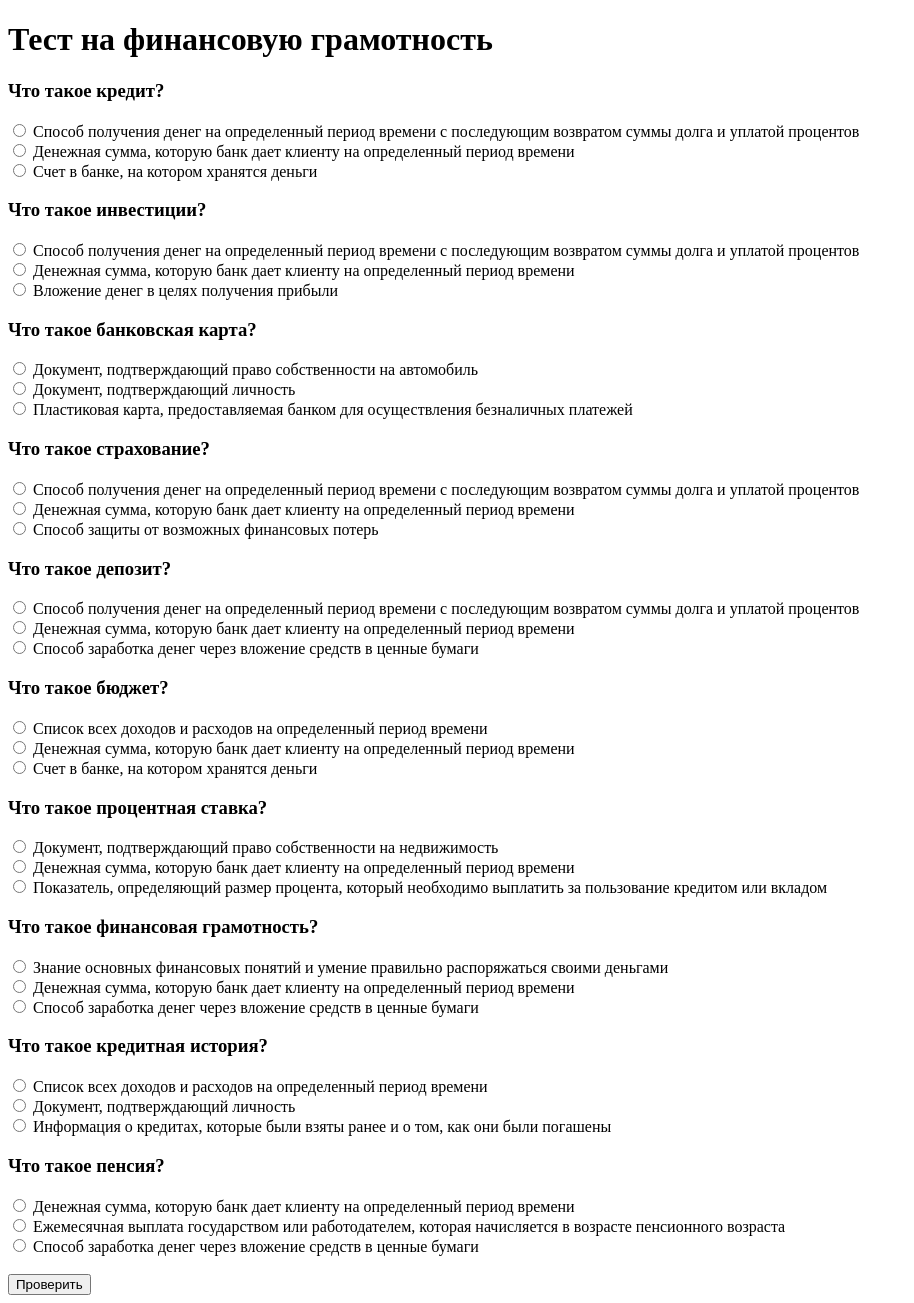
After one commit to ATGGTA8/School-for-cool, a PHP site: page /test.php in a window 1280 px wide. The commit adds this page. Shown: the whole page, without its empty margins (0-914 px from the left). Run offline with PHP 8.4, Linux system fonts and the light colour scheme.

Commit message:
Добавление стилей

```diff
--- a/index.php
+++ b/index.php
@@ -12,9 +12,9 @@
     </a>
     <nav>
         <ul>
-            <li><a href="#">Главная</a></li>
+            <li><a href="index.php">Главная</a></li>
             <li><a href="#">Учебные материалы</a></li>
-            <li><a href="#">Пройти тест</a></li>
+            <li><a href="test.php">Пройти тест</a></li>
         </ul>
     </nav>
     <form>
--- a/style.css
+++ b/style.css
@@ -1,11 +1,13 @@
 body {
     font-family: Arial, sans-serif;
-    background-color: #f2f8f8;
+    background-image: url("../img/background.svg");
+    background-repeat: no-repeat;
+    background-size: cover;
+    animation: rotate 6s infinite alternate linear;
     margin: 0;
 }
 
 header {
-    background-color: #ffffff;
     box-shadow: 0 1px 2px rgba(0, 0, 0, 0.1);
 }
 
--- /dev/null
+++ b/test.php
@@ -0,0 +1,137 @@
+<?php
+$questions = array(
+    array(
+        "question" => "Что такое кредит?",
+        "options" => array(
+            "Способ получения денег на определенный период времени с последующим возвратом суммы долга и уплатой процентов",
+            "Денежная сумма, которую банк дает клиенту на определенный период времени",
+            "Счет в банке, на котором хранятся деньги"
+        ),
+        "answer" => 1
+    ),
+    array(
+        "question" => "Что такое инвестиции?",
+        "options" => array(
+            "Способ получения денег на определенный период времени с последующим возвратом суммы долга и уплатой процентов",
+            "Денежная сумма, которую банк дает клиенту на определенный период времени",
+            "Вложение денег в целях получения прибыли"
+        ),
+        "answer" => 3
+    ),
+    array(
+        "question" => "Что такое банковская карта?",
+        "options" => array(
+            "Документ, подтверждающий право собственности на автомобиль",
+            "Документ, подтверждающий личность",
+            "Пластиковая карта, предоставляемая банком для осуществления безналичных платежей"
+        ),
+        "answer" => 3
+    ),
+    array(
+        "question" => "Что такое страхование?",
+        "options" => array(
+            "Способ получения денег на определенный период времени с последующим возвратом суммы долга и уплатой процентов",
+            "Денежная сумма, которую банк дает клиенту на определенный период времени",
+            "Способ защиты от возможных финансовых потерь"
+        ),
+        "answer" => 3
+    ),
+    array(
+        "question" => "Что такое депозит?",
+        "options" => array(
+            "Способ получения денег на определенный период времени с последующим возвратом суммы долга и уплатой процентов",
+            "Денежная сумма, которую банк дает клиенту на определенный период времени",
+            "Способ заработка денег через вложение средств в ценные бумаги"
+        ),
+        "answer" => 1
+    ),
+    array(
+        "question" => "Что такое бюджет?",
+        "options" => array(
+            "Список всех доходов и расходов на определенный период времени",
+            "Денежная сумма, которую банк дает клиенту на определенный период времени",
+            "Счет в банке, на котором хранятся деньги"
+        ),
+        "answer" => 1
+    ),
+    array(
+        "question" => "Что такое процентная ставка?",
+        "options" => array(
+            "Документ, подтверждающий право собственности на недвижимость",
+            "Денежная сумма, которую банк дает клиенту на определенный период времени",
+            "Показатель, определяющий размер процента, который необходимо выплатить за пользование кредитом или вкладом"
+        ),
+        "answer" => 3
+    ),
+    array(
+        "question" => "Что такое финансовая грамотность?",
+        "options" => array(
+            "Знание основных финансовых понятий и умение правильно распоряжаться своими деньгами",
+            "Денежная сумма, которую банк дает клиенту на определенный период времени",
+            "Способ заработка денег через вложение средств в ценные бумаги"
+        ),
+        "answer" => 1
+    ),
+    array(
+        "question" => "Что такое кредитная история?",
+        "options" => array(
+            "Список всех доходов и расходов на определенный период времени",
+            "Документ, подтверждающий личность",
+            "Информация о кредитах, которые были взяты ранее и о том, как они были погашены"
+        ),
+        "answer" => 3
+    ),
+    array(
+        "question" => "Что такое пенсия?",
+        "options" => array(
+            "Денежная сумма, которую банк дает клиенту на определенный период времени",
+            "Ежемесячная выплата государством или работодателем, которая начисляется в возрасте пенсионного возраста",
+            "Способ заработка денег через вложение средств в ценные бумаги"
+        ),
+        "answer" => 2
+    ),
+);
+
+$score = 0;
+$total = count($questions);
+
+if(isset($_POST['submit'])) {
+    foreach($questions as $key => $question) {
+        if($_POST['answer'][$key] == $question['answer']) {
+            $score++;
+        }
+    }
+}
+
+?>
+
+<!DOCTYPE html>
+<html>
+<head>
+    <title>Тест на финансовую грамотность</title>
+</head>
+<body>
+    <h1>Тест на финансовую грамотность</h1>
+    <form method="post">
+        <?php foreach($questions as $key => $question) { ?>
+            <h3><?php echo $question['question']; ?></h3>
+            <?php foreach($question['options'] as $option_key => $option) { ?>
+                <div>
+                    <input type="radio" name="answer[<?php echo $key; ?>]" value="<?php echo $option_key; ?>" id="<?php echo $key; ?>_<?php echo $option_key; ?>">
+                    <label for="<?php echo $key; ?>_<?php echo $option_key; ?>"><?php echo $option; ?></label>
+                </div>
+            <?php } ?>
+        <?php } ?>
+        <br>
+        <input type="submit" name="submit" value="Проверить">
+    </form>
+
+    <?php if(isset($_POST['submit'])) { ?>
+        <h2>Результаты теста:</h2>
+        <p>Правильно ответил на <?php echo $score; ?> из <?php echo $total; ?> вопросов.</p>
+        <br>
+        <a href="index.php">Вернуться на главную</a>
+        <a href="test.php">Пройти тест заново</a>
+    <?php } ?>
+</body>
+</html>
```
Also changed, not shown: result.php (added, +9 -0 lines), img/background.svg (added).
